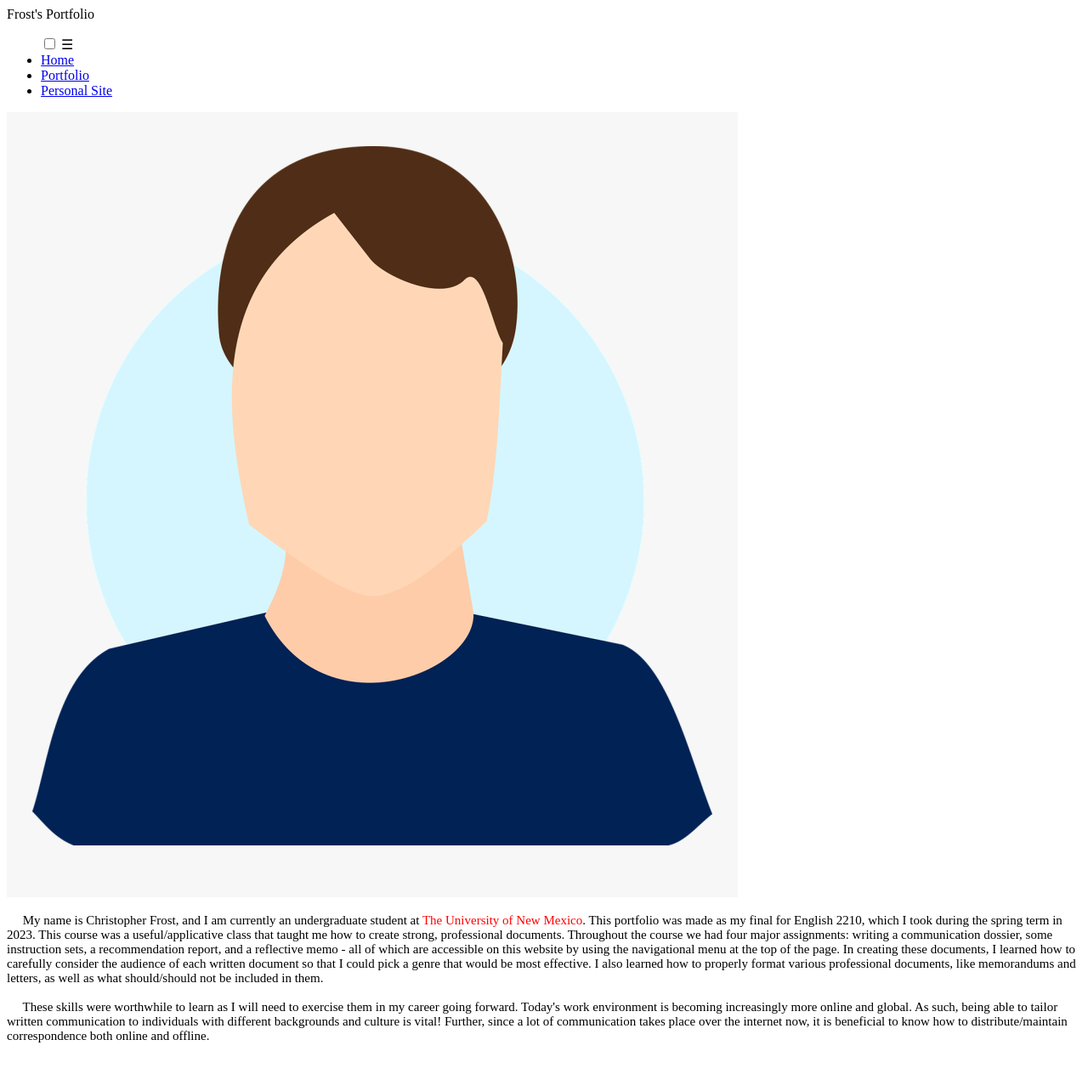
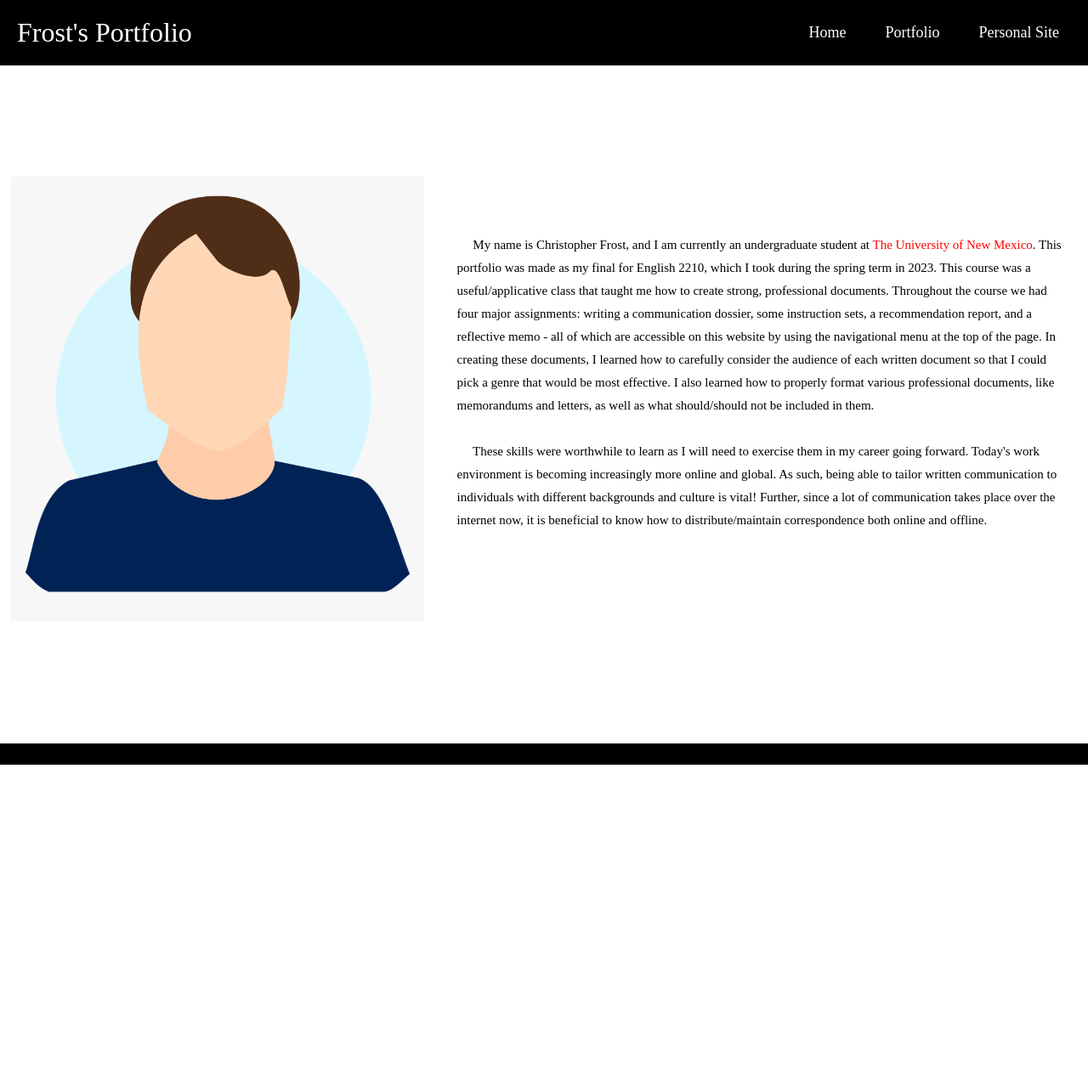
Before and after one commit to cfrost6/cfrost6.github.io, a Jekyll site: the page english.html, which Jekyll copies as it is, in a window 1280 px wide. Shown: the whole page at 85% size. Built offline with Jekyll 4.4.1, drawn with Linux system fonts in a browser that asks for light colours; some web fonts are replaced; after the commit the page ends 900 px from its top, so only the background shows below that.

Commit message:
Update english.html

```diff
--- a/english.html
+++ b/english.html
@@ -5,7 +5,7 @@
     <meta charset="UTF-8" />
     <meta http-equiv="X-UA-Compatible" content="IE=edge" />
     <meta name="viewport" content="width=device-width, initial-scale=1.0" />
-    <link rel="stylesheet" href="/css/stylePort.css" />
+    <link rel="stylesheet" href="/stylePort.css" />
     <title>Frost's Portfolio</title>
     <link rel="shortcut icon" type="image/jpg" href="/english/pictures/book.ico"/>
 </head>
```
